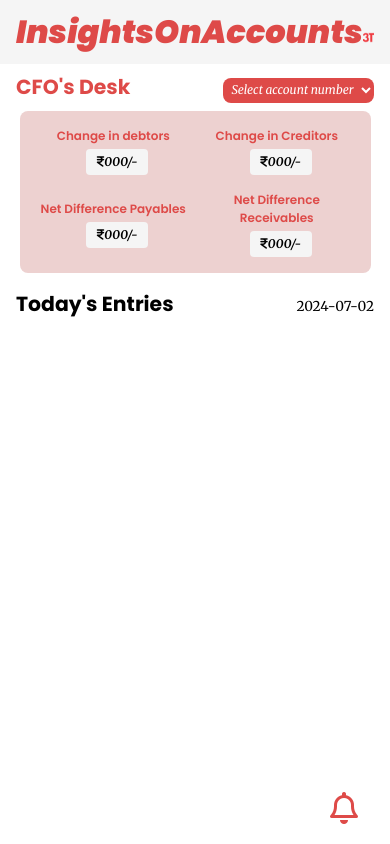
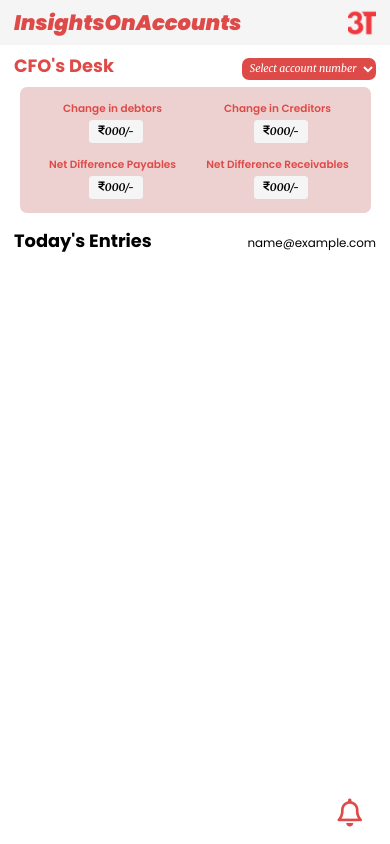
Before and after one commit to iammrverma/demoMatched, a website: page cfo.html in a window 390 px wide. Drawn offline with nearby package versions, Linux system fonts and the light colour scheme; sample sign-in values are in the browser's storage.

Commit message:
final commit

```diff
--- a/cfo.html
+++ b/cfo.html
@@ -73,7 +73,7 @@
   <div class="today">
     <div class="heading">
       <h2>Today's Entries</h2>
-      <div id="date">date</div>
+      <div id="email">date</div>
     </div>
     <div id="entries"></div>
   </div>
@@ -88,6 +88,7 @@
     </div>
     <div id="bell"><i class="fa-regular fa-bell"></i></div>
   </div>
+  <script src="https://cdn.jsdelivr.net/npm/jwt-decode/build/jwt-decode.min.js"></script>
   <script src="cfo.js"></script>
 </body>
 
--- a/cfo.js
+++ b/cfo.js
@@ -63,13 +63,15 @@ function handleRequestAction(requestId, action, requestElement, requestDepartmen
 
 
 document.addEventListener("DOMContentLoaded", function () {
-  const { email } = getQueryParams();
-  const department = "cfo";
+  const token = localStorage.getItem("token");
+  if (!token) {
+    window.location.href = "login.html";
+  }
+  const decodedToken = jwt_decode(token);
+  const email = decodedToken.email;
 
-  document.getElementById("date").innerHTML = getDate();
+  document.getElementById("email").innerHTML = email;
 
-  console.log("Name: ", name);
-  console.log("Email: ", email);
   let fundsReceived,
     fundsSent,
     adviceUpdated,
@@ -88,7 +90,7 @@ document.addEventListener("DOMContentLoaded", function () {
       method: "GET",
       headers: {
         "Content-Type": "application/json",
-        "x-department": department,
+        "Authorization": `Bearer ${token}`,
       },
     })
       .then((response) => {
--- a/styles/cfo.css
+++ b/styles/cfo.css
@@ -14,7 +14,7 @@
 .header {
   display: flex;
   justify-content: space-between;
-  align-items: baseline;
+  align-items: center;
   font-family: "Poppins", sans-serif;
   font-weight: 900;
   font-size: 2.5rem;
@@ -23,17 +23,20 @@
   color: var(--primary);
   padding: 0.5rem 1rem;
 }
-
+.header a{
+  text-decoration: none;
+  color: var(--primary);
+}
 .header .logo {
   width: 3rem;
+  height: 3rem;
   overflow: hidden;
 }
-
 .header .logo img {
-  object-fit: contain;
+  /* object-fit: contain; */
   width: 100%;
+  height: 100%;
 }
-
 .nav {
   display: flex;
   justify-content: space-between;
@@ -50,6 +53,38 @@
   margin: 0 0.25rem;
 }
 
+#accountNumber {
+  background-color: var(--primary);
+  color: white;
+  border: none;
+  outline: none;
+  padding: 0.25rem;
+  border-radius: 0.5rem;
+  cursor: pointer;
+  transition: all 0.3s ease;
+  font-family: "Merriweather", serif;
+  font-style: italic;
+}
+
+#accountNumber option {
+  background-color: var(--primary);
+  color: #f3f3f3;
+  font-family: "Merriweather", serif;
+  text-align: center;
+}
+
+#accountNumber:focus {
+  border: none;
+  box-shadow: 0 0 2px 2px var(--color3);
+}
+
+#accountNumber:hover {
+  border: none;
+  box-shadow: 0 0 2px 2px var(--color3);
+  background-color: white;
+  color: grey;
+}
+
 .feilds {
   display: grid;
   grid-template-columns: repeat(4, 1fr);
@@ -62,6 +97,7 @@
   color: var(--primary);
   border-radius: 0.5rem;
   font-family: "Poppins", sans-serif;
+  font-size: 1rem;
 }
 
 .feilds .feild {
@@ -119,10 +155,10 @@
   display: flex;
   justify-content: space-between;
   align-items: baseline;
+  flex-wrap: wrap;
 }
-
-.today #date {
-  font-family: "Merriweather", serif;
+.today .heading h2{
+  text-wrap: nowrap;
 }
 
 #entries .entry {
@@ -147,50 +183,6 @@
   font-family: "Merriweather", serif;
   font-weight: 600;
   font-style: italic;
-}
-
-#accountNumber {
-  font-family: "Poppins", sans-serif;
-  border: none;
-  border: 0.25rem solid var(--primary);
-  padding: 0 0.25rem 0.25rem 0.25rem;
-  border-radius: 0.35rem;
-  background-color: var(--primary);
-  color: white;
-  outline: none;
-  cursor: pointer;
-}
-
-#accountNumber {
-  background-color: var(--primary);
-  color: white;
-  border: none;
-  outline: none;
-  padding: 0.25rem;
-  border-radius: 0.5rem;
-  cursor: pointer;
-  transition: all 0.3s ease;
-  font-family: "Merriweather", serif;
-  font-style: italic;
-}
-
-#accountNumber option {
-  background-color: var(--primary);
-  color: #f3f3f3;
-  font-family: "Merriweather", serif;
-  text-align: center;
-}
-
-#accountNumber:focus {
-  border: none;
-  box-shadow: 0 0 2px 2px var(--color3);
-}
-
-#accountNumber:hover {
-  border: none;
-  box-shadow: 0 0 2px 2px var(--color3);
-  background-color: white;
-  color: grey;
 }
 
 #notification {
@@ -256,11 +248,24 @@
   display: none;
 }
 
-@media only screen and (max-width: 430px) {
+@media only screen and (max-width:720px) {
+  html{
+    font-size: 14px;
+  }
   .header {
-    font-size: 2rem;
+    font-size: 1.5rem;
+  }
+  .header .logo{
+    width: 2rem;
+    height: 2rem;
+  }
+  .feilds {
+    grid-template-columns: 1fr 1fr;
   }
 
+}
+
+@media only screen and (max-width: 450px) {
   .nav {
     width: 100%;
     font-size: 0.85rem;
@@ -324,3 +329,16 @@
     width: 100%;
   }
 }
+
+@media only screen and (max-width: 360px){
+  html{
+    font-size: 10px;
+  }
+  .header{
+    font-size: 1.2rem;
+  }
+  .header .logo{
+    width: 1.5rem;
+    height: 1.5rem;
+  }
+}
```
Also changed, not shown: accounts.js (+4 -14 lines), finance.js (+4 -4 lines).
